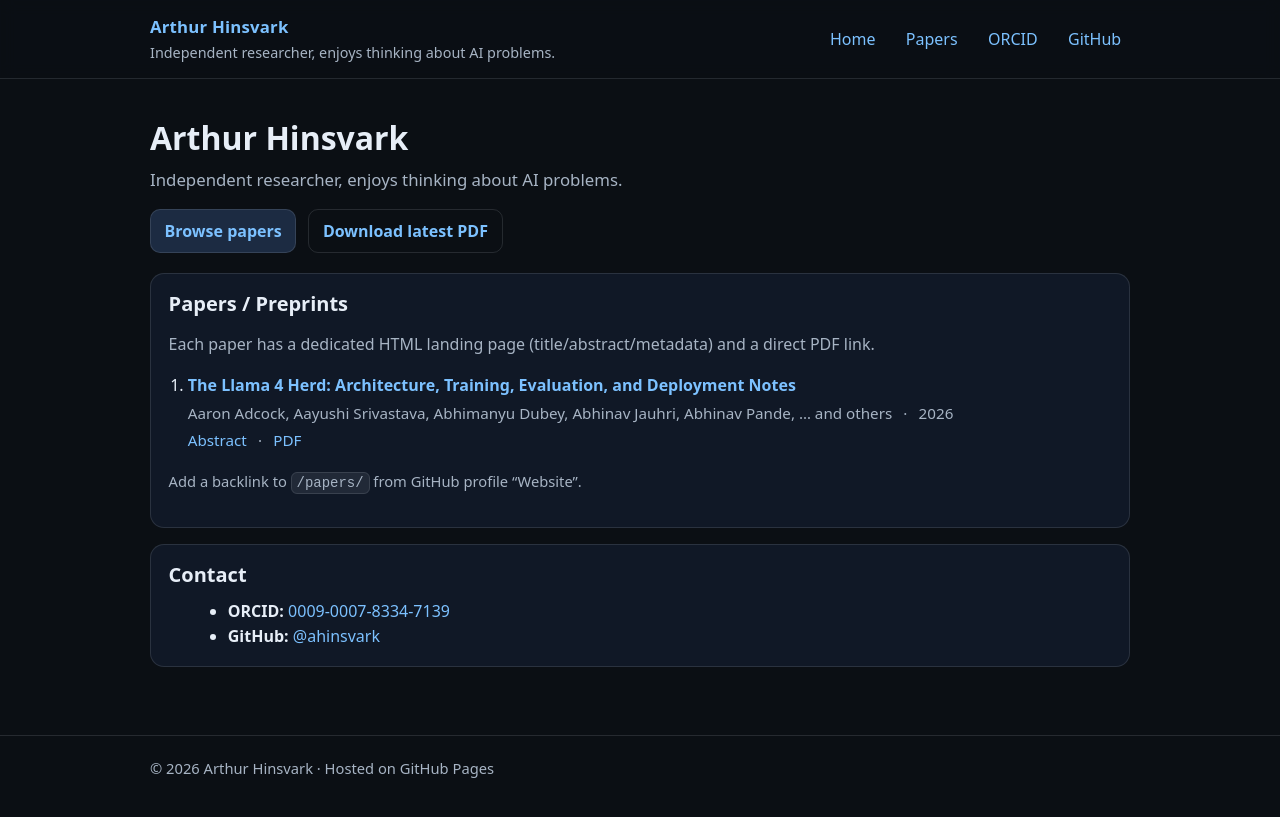
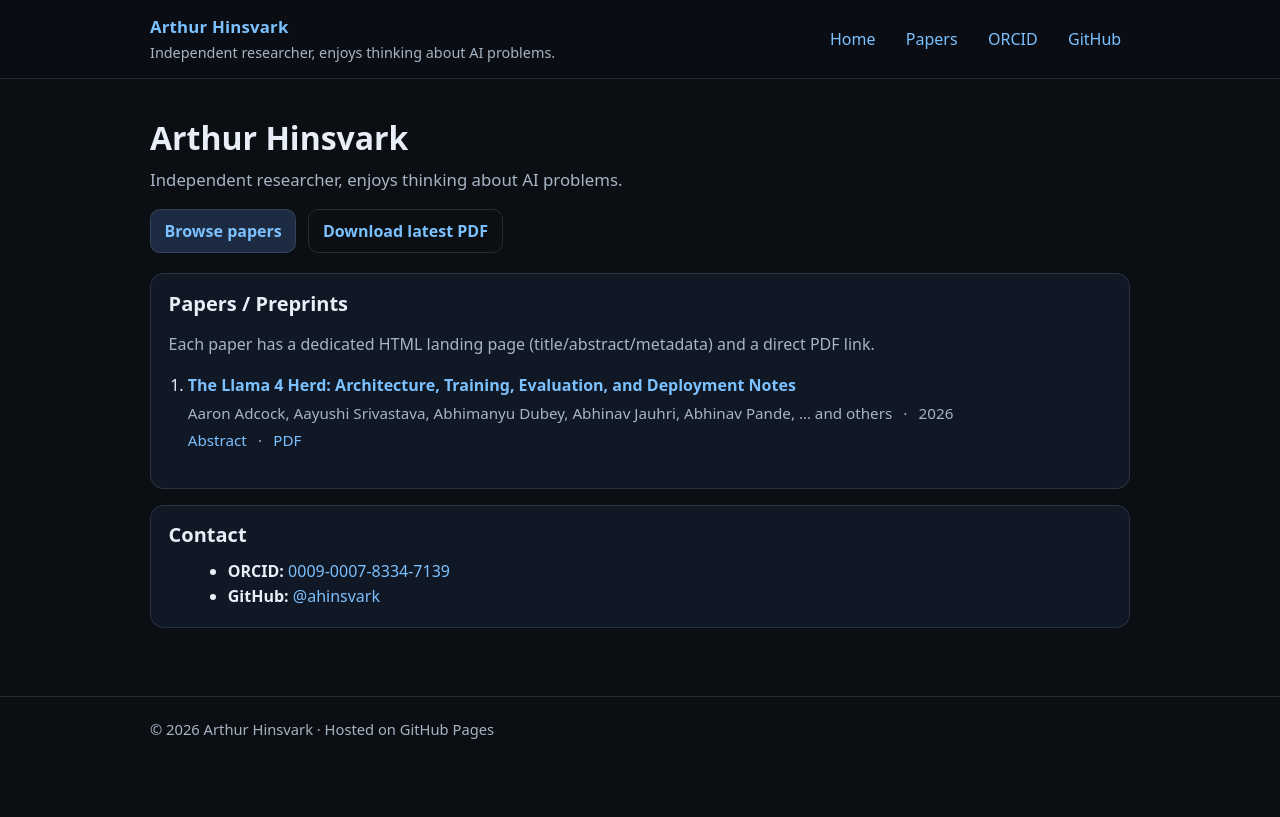
Before and after one commit to ahinsvark/ahinsvark.github.io, a Jekyll site: the page built from index.html, in a window 1280 px wide. Shown: the top 817 px of the page. Built offline with Jekyll 4.4.1, drawn with Linux system fonts in a browser that asks for light colours.

Commit message:
Comment out backlink instruction in home.html
Commented out the backlink instruction in home.html.

```diff
--- a/_layouts/home.html
+++ b/_layouts/home.html
@@ -63,7 +63,7 @@
       </ol>
 
       <p class="muted small">
-        Add a backlink to <code>/papers/</code> from GitHub profile “Website”.
+        <!-- Add a backlink to <code>/papers/</code> from GitHub profile “Website”. -->
       </p>
     </section>
 
```
